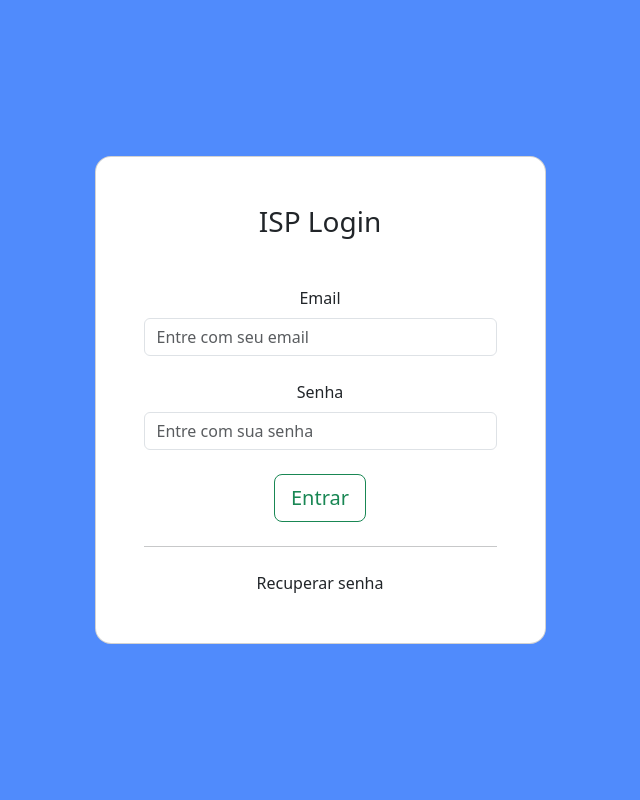
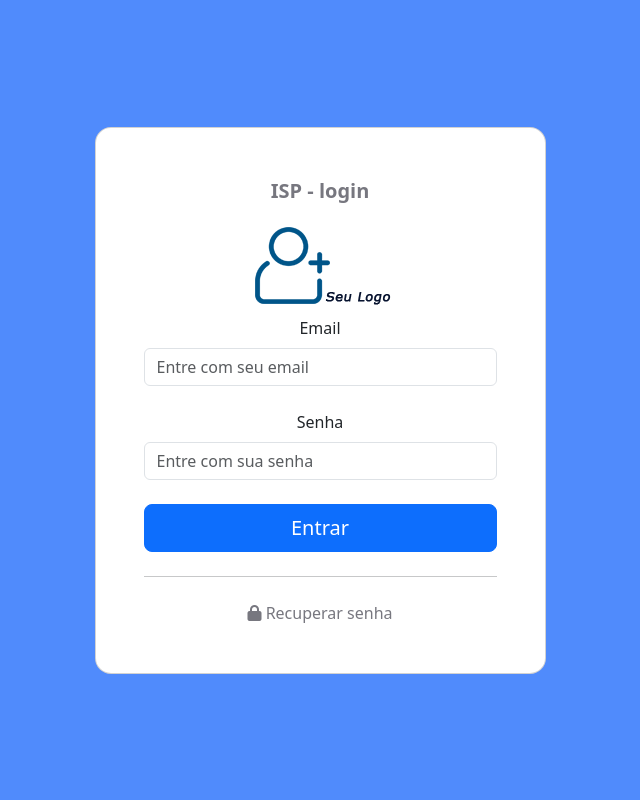
Before and after one commit to thiagomagyori/system_isp, a PHP site: page /sistema/index.php in a window 1280 px wide. Shown: the whole page, without its empty margins (320-960 px from the left). Run offline with PHP 8.4, Linux system fonts and the light colour scheme; some libraries are stand-ins or nearby versions.

Commit message:
pagina de login concluida e banco de dados

```diff
--- a/sistema/css/style.css
+++ b/sistema/css/style.css
@@ -0,0 +1,17 @@
+.rec_senha a
+{
+    text-decoration: none;
+    color: #77777F;
+}
+
+.img_logo
+{
+    margin-bottom: 5px;
+}
+
+.img_logo p
+{
+    color: #77777F;
+    font-weight: 700;
+    font-size: 20px;
+}
--- a/sistema/index.php
+++ b/sistema/index.php
@@ -9,7 +9,8 @@
     <link href="https://cdn.jsdelivr.net/npm/bootstrap@5.3.0-alpha1/dist/css/bootstrap.min.css" rel="stylesheet" integrity="sha384-GLhlTQ8iRABdZLl6O3oVMWSktQOp6b7In1Zl3/Jr59b6EGGoI1aFkw7cmDA6j6gD" crossorigin="anonymous">
     <!--CDN bootstrap scripts -->
     <script src="https://cdn.jsdelivr.net/npm/bootstrap@5.3.0-alpha1/dist/js/bootstrap.bundle.min.js" integrity="sha384-w76AqPfDkMBDXo30jS1Sgez6pr3x5MlQ1ZAGC+nuZB+EYdgRZgiwxhTBTkF7CXvN" crossorigin="anonymous"></script>
-    <link rel="stylesheet" href="style.css">
+    <link rel="stylesheet" href="css/style.css">
+    <script src="https://kit.fontawesome.com/dd7fb49998.js" crossorigin="anonymous"></script>
 </head>
 
 <body>
@@ -22,27 +23,41 @@
         <div class="card shadow-2-strong" style="border-radius: 1rem;">
           <div class="card-body p-5 text-center">
 
-            <h3 class="mb-5">ISP Login</h3>
 
-        <form action="">
+
+            <div class="img_logo">
+              <p>ISP - login</p>
+            <img src="img/logotipo.png" alt="logo tipo">
+            </div>
+
+         <!--método do tipo post ação autenticar.php-->
+        <form method="post" action="autenticar.php">
             <div class="form-outline mb-4">
-            <label class="form-label" for="typeEmailX-2">Email</label>
-              <input type="email" id="typeEmailX-2" class="form-control" placeholder="Entre com seu email" />
+            <label class="form-label" for="typeEmailX-2">Email</label>                                        <!--obriga o preenchimento-->
+              <input name="email" type="email" id="typeEmailX-2" class="form-control" placeholder="Entre com seu email" required />
             </div>
 
             <div class="form-outline mb-4">
             <label class="form-label" for="typePasswordX-2">Senha</label>
-              <input type="password" id="typePasswordX-2" class="form-control" placeholder="Entre com sua senha" />
+              <input name="senha" type="password" id="typePasswordX-2" class="form-control" placeholder="Entre com sua senha" required/>
             </div>
 
-
-            <button class="btn btn-outline-success btn-lg btn-block" type="submit">Entrar</button>
+            <!--Botão -->
+            <div class="d-grid gap-2">
+            <button class="btn btn-primary btn-lg btn-block" type="submit">Entrar</button>
+            </div>
         </form>
 
         <!--linha de divisão-->
             <hr class="my-4">
 
-        <div>Recuperar senha</div>
+        <div class="rec_senha">
+          <a href="">
+          <i class="fa-sharp fa-solid fa-lock"></i>
+            Recuperar senha
+         </a>
+        </div>
+
           </div>
         </div>
       </div>
```
Also changed, not shown: sistema/autenticar.php (added), sistema/img/logotipo.png (added).
